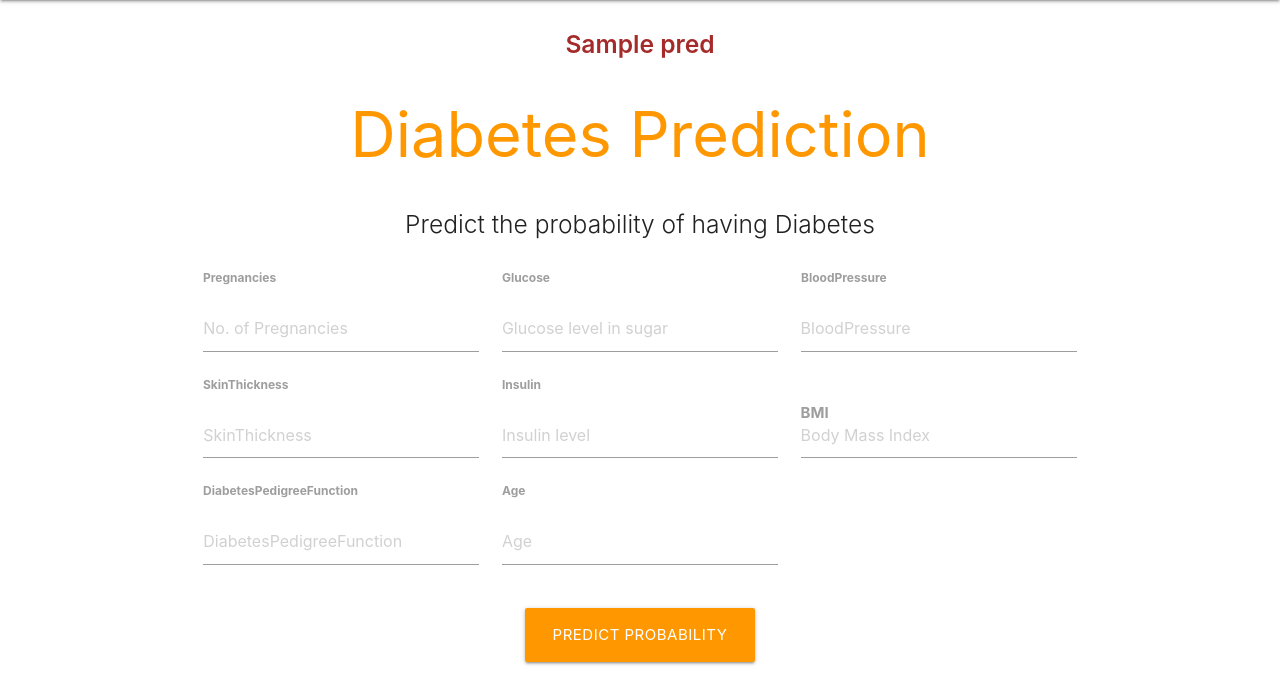
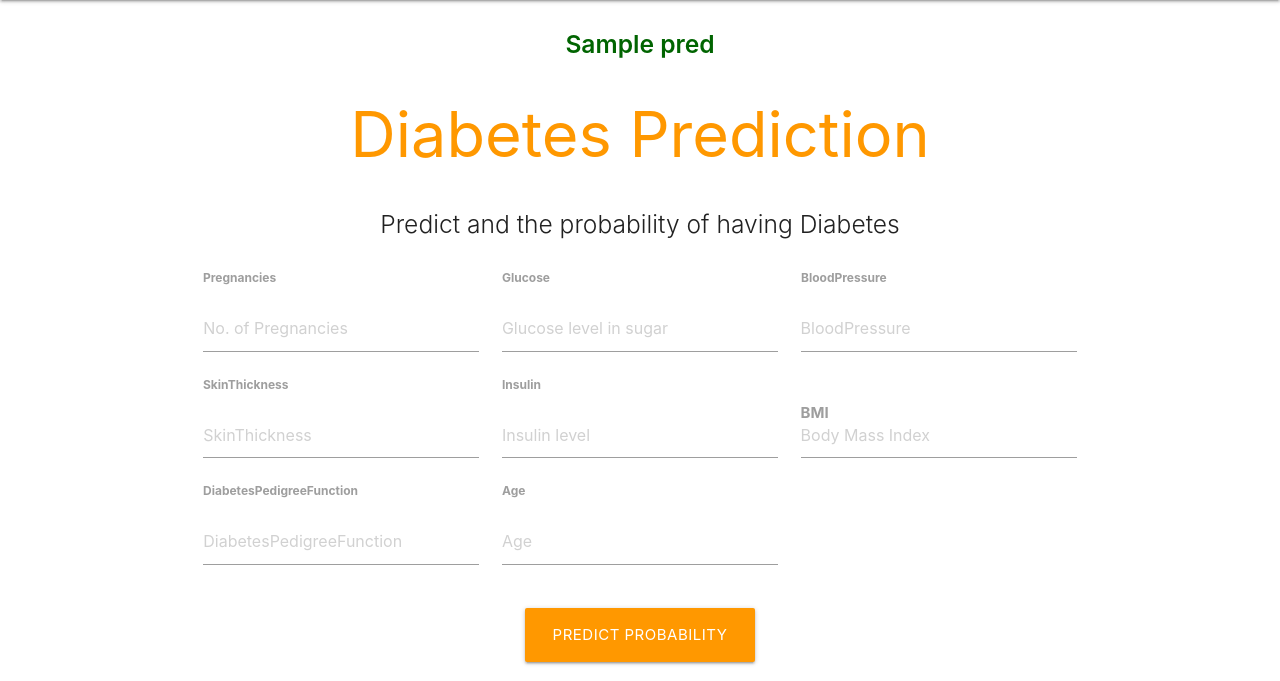
Before and after one commit to amanchauhan8532/Diabetes_Prediction, a Flask app: template templates/index.html in a window 1280 px wide. Shown: the part 64-745 px from the top of the page. Run offline with Flask 2, Linux system fonts and the light colour scheme; the template is opened without the code that fills it: most values are stand-ins (such as "Sample title", 1, 10 or a date in 2020); parts of the project's set-up code (start-up, migrations or seed data) failed here and were passed over; some libraries are stand-ins or nearby versions.

Commit message:
Update index.html

```diff
--- a/templates/index.html
+++ b/templates/index.html
@@ -23,10 +23,10 @@
 
   <div class="section no-pad-bot" id="index-banner">
     <div class="container">
-     <h5 style="text-align: center; color: brown; font-weight: 600;">{{pred}}</h5>
+     <h5 style="text-align: center; color: darkgreen; font-weight: 600;">{{pred}}</h5>
       <h1 class="header center orange-text">Diabetes Prediction</h1>
       <div class="row center">
-        <h5 class="header col s12 light">Predict the probability of having Diabetes
+        <h5 class="header col s12 light">Predict and the probability of having Diabetes
         <br>
         </h5>
       </div>
```
